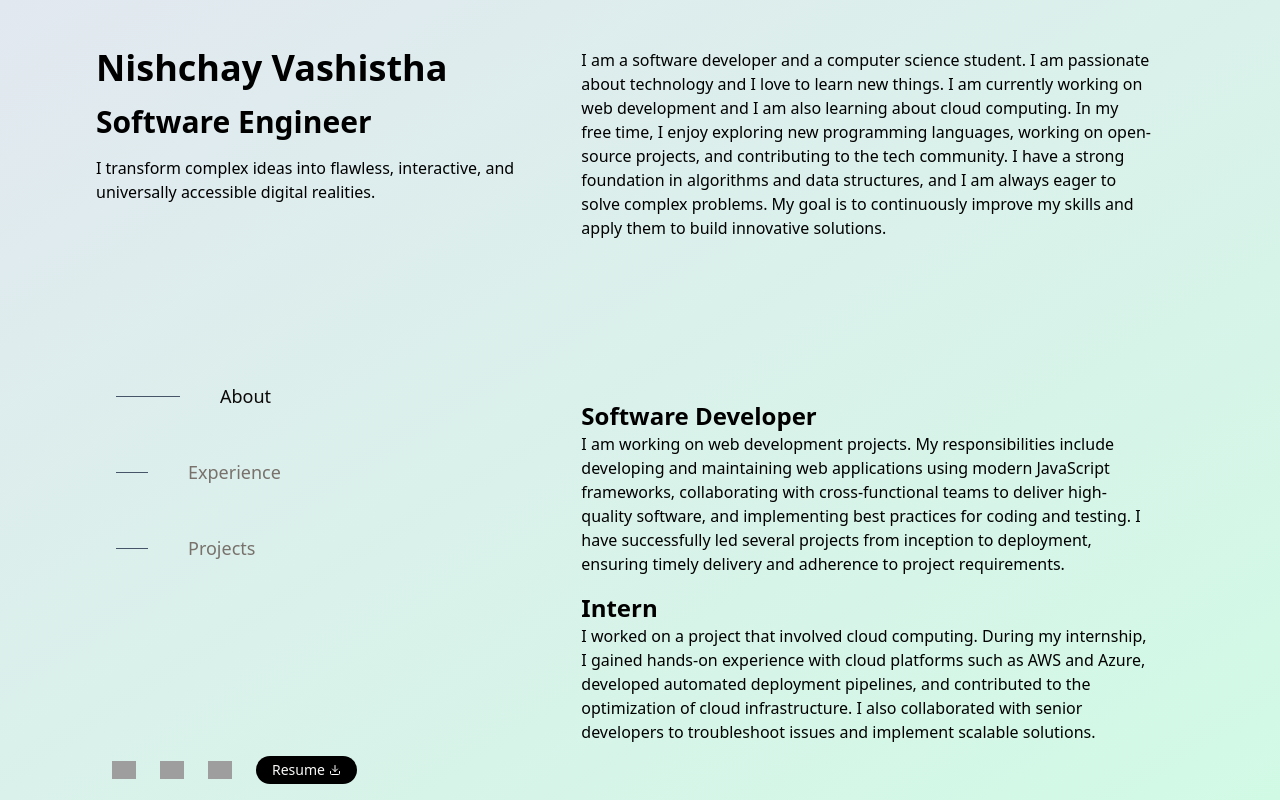
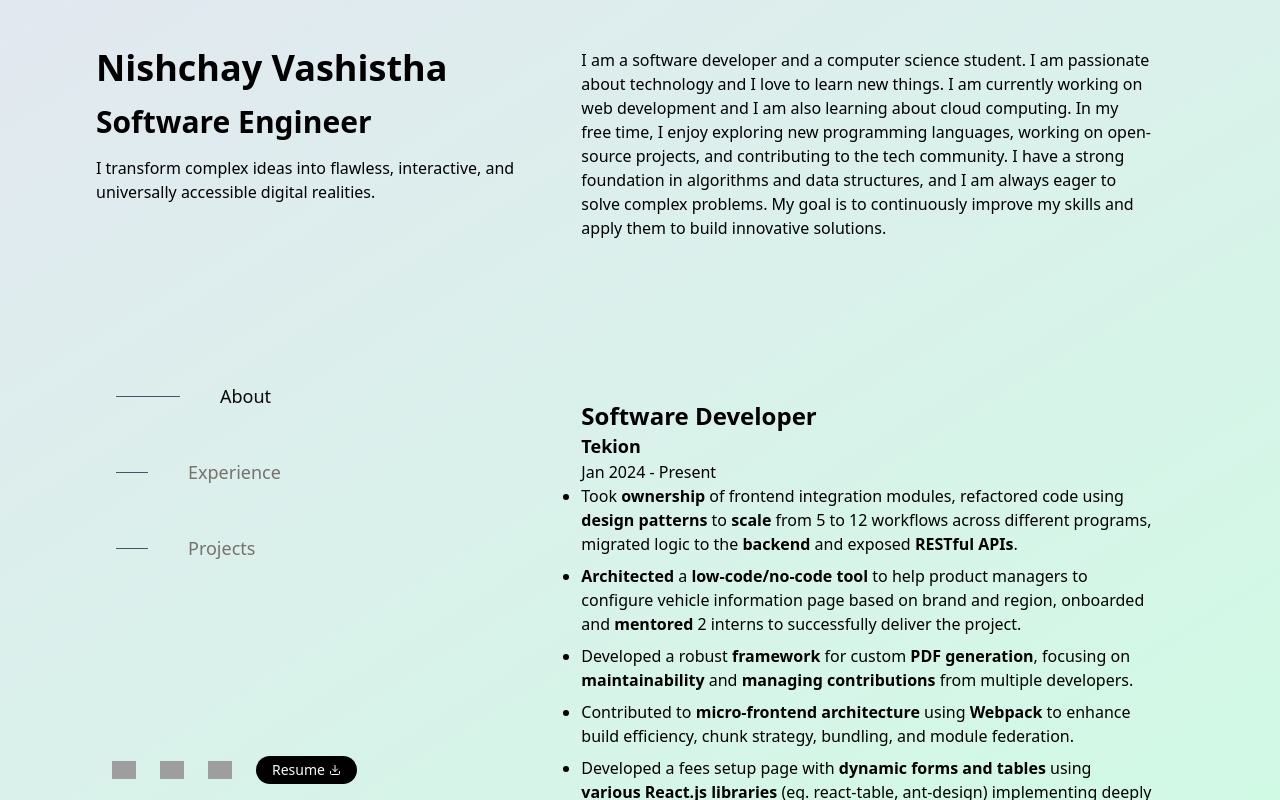
Before and after one commit to nishchay-v/nishchay-v-site, a Next.js app: page / in a window 1280 px wide. Built offline with nearby package versions, Linux system fonts and the light colour scheme; grey boxes are pictures that could not be loaded.

Commit message:
update resume content

```diff
--- a/src/app/page.tsx
+++ b/src/app/page.tsx
@@ -7,6 +7,114 @@ import '@/lib/env';
 
 import NextImage from '@/components/NextImage';
 import { Tabs, TabsList, TabsTrigger } from '@/components/ui/tabs';
+
+const TekionSE1 = () => (
+  <ul className='list-disc space-y-2'>
+    <>
+      <li>
+        {' '}
+        Took <strong>ownership</strong> of frontend integration modules,
+        refactored code using <strong>design patterns</strong> to{' '}
+        <strong>scale</strong> from 5 to 12 workflows across different programs,
+        migrated logic to the <strong>backend</strong> and exposed{' '}
+        <strong>RESTful APIs</strong>.
+      </li>
+      <li>
+        {' '}
+        <strong>Architected</strong> a <strong>low-code/no-code tool</strong> to
+        help product managers to configure vehicle information page based on
+        brand and region, onboarded and <strong>mentored</strong> 2 interns to
+        successfully deliver the project.
+      </li>
+      <li>
+        {' '}
+        Developed a robust <strong>framework</strong> for custom{' '}
+        <strong>PDF generation</strong>, focusing on{' '}
+        <strong>maintainability</strong> and{' '}
+        <strong>managing contributions</strong> from multiple developers.
+      </li>
+      <li>
+        {' '}
+        Contributed to <strong>micro-frontend architecture</strong> using{' '}
+        <strong>Webpack</strong> to enhance build efficiency, chunk strategy,
+        bundling, and module federation.
+      </li>
+      <li>
+        {' '}
+        Developed a fees setup page with{' '}
+        <strong>dynamic forms and tables</strong> using{' '}
+        <strong>various React.js libraries</strong> (eg. react-table,
+        ant-design) implementing deeply nested interdependent{' '}
+        <strong>validations</strong> for complex business scenarios.
+      </li>
+    </>
+  </ul>
+);
+
+const TekionASE = () => (
+  <ul className='list-disc space-y-2'>
+    <li>
+      Developed, maintained, and shipped <strong>production code</strong> for
+      large-scale web application primarily using <strong>React</strong>,{' '}
+      <strong>HTML</strong>, <strong>Scss</strong> and{' '}
+      <strong>Javascript</strong>
+    </li>
+    <li>
+      Developed a platform-level Moodle integration for user certificate{' '}
+      <strong>authentication</strong> and access control,{' '}
+      <strong>optimising performance</strong> with local storage and
+      implementing <strong>security</strong> measures to handle edge cases.
+    </li>
+    <li>
+      Integrated Tekion's system with multiple third-party sources,{' '}
+      <strong>aggregating data</strong> from different sources into
+      user-friendly views using by leveraging{' '}
+      <strong>asynchronous programming</strong> techniques.
+    </li>
+    <li>
+      Demonstrated proficiency in working with{' '}
+      <strong>large-scale codebases</strong> for distributed web applications,
+      showcasing <strong>exceptional debugging skills</strong>.
+    </li>
+    <li>
+      Displayed <strong>high flexibility</strong> by contributing to vast number
+      of modules including backend code.
+    </li>
+    <li>
+      Worked closely with <strong>cross-functional teams</strong>, including
+      backend developers, product managers and UI/UX designers to develop{' '}
+      <strong>performant</strong> frontend applications at an{' '}
+      <strong>agile</strong> (2 week) cadence.
+    </li>
+    <li>
+      Ensured code quality and adherence to coding standards by conducting{' '}
+      <strong>code reviews</strong>, writing <strong>unit tests</strong> and
+      focusing on <strong>code reusability</strong>, componentization, and state
+      management using <strong>Redux</strong> and <strong>Context API</strong>.
+    </li>
+  </ul>
+);
+
+const TekionIntern = () => (
+  <ul className='list-disc space-y-2'>
+    <li>
+      Created a <strong>mobile first</strong> progressive web app (
+      <strong>PWA</strong>) for tracking support tickets, translated wireframes
+      and mockups into interactive and visually appealing user interfaces using{' '}
+      <strong>React</strong>.
+    </li>
+    <li>
+      Implemented multiple user navigation flows using <strong>React</strong>{' '}
+      <strong>Router</strong> and integrated with authenticator service for the
+      login.
+    </li>
+    <li>
+      Developed strong understanding of version control systems (
+      <strong>Git</strong>) and code collaboration platforms (Github, Gitlab,
+      Bitbucket).
+    </li>
+  </ul>
+);
 
 const PAGE_SECTIONS = [
   {
@@ -21,17 +129,21 @@ const PAGE_SECTIONS = [
     content: [
       {
         title: 'Software Developer',
-        company: 'Company A',
-        duration: '2020 - Present',
-        description:
-          'I am working on web development projects. My responsibilities include developing and maintaining web applications using modern JavaScript frameworks, collaborating with cross-functional teams to deliver high-quality software, and implementing best practices for coding and testing. I have successfully led several projects from inception to deployment, ensuring timely delivery and adherence to project requirements.',
+        company: 'Tekion',
+        duration: 'Jan 2024 - Present',
+        description: <TekionSE1 />,
       },
       {
-        title: 'Intern',
-        company: 'Company B',
+        title: 'Associate Software Engineer',
+        company: 'Tekion',
+        duration: 'July 2022 - Jan 2024',
+        description: <TekionASE />,
+      },
+      {
+        title: 'Software Engineer Intern',
+        company: 'Tekion',
         duration: '2019 - 2020',
-        description:
-          'I worked on a project that involved cloud computing. During my internship, I gained hands-on experience with cloud platforms such as AWS and Azure, developed automated deployment pipelines, and contributed to the optimization of cloud infrastructure. I also collaborated with senior developers to troubleshoot issues and implement scalable solutions.',
+        description: <TekionIntern />,
       },
     ],
   },
@@ -40,22 +152,22 @@ const PAGE_SECTIONS = [
     key: 'projects',
     content: [
       {
-        title: 'Project A',
+        title: 'Task Manager',
         description:
           'This project is about creating a responsive web application that allows users to track their daily tasks and manage their time efficiently. The application features a user-friendly interface, real-time updates, and integration with popular calendar apps. I used React for the frontend, Node.js for the backend, and MongoDB for the database.',
       },
       {
-        title: 'Project B',
+        title: 'Data Analytics Platform',
         description:
           'This project is about developing a cloud-based solution for data analytics. The solution involves collecting and processing large datasets from various sources, performing complex data transformations, and providing insightful visualizations. I utilized Python, Apache Spark, and AWS services such as S3, Lambda, and Redshift to build and deploy the solution.',
       },
       {
-        title: 'Project C',
+        title: 'E-commerce Platform',
         description:
           'This project is about designing an e-commerce platform that offers a seamless shopping experience. The platform includes features like product recommendations, secure payment processing, and order tracking. I implemented the frontend using Vue.js, the backend using Django, and integrated third-party services for payment and shipping.',
       },
       {
-        title: 'Project D',
+        title: 'Chatbot for Customer Support',
         description:
           'This project is about creating an AI-powered chatbot for customer support. The chatbot can handle common queries, provide instant responses, and escalate complex issues to human agents. I used natural language processing techniques, machine learning models, and integrated the chatbot with messaging platforms like Slack and Facebook Messenger.',
       },
@@ -214,11 +326,12 @@ export default function HomePage() {
                     <p>{section.content}</p>
                   ) : (
                     section.content.map((item, index) => (
-                      <div key={index} className='my-4'>
+                      <div key={index} className='my-12'>
                         <h3>{item.title}</h3>
-                        {/* <p>{item.company}</p>
-                      <p>{item.duration}</p> */}
+                        {item.company && <h4>{item.company}</h4>}
+                        {item.company && <p>{item.duration}</p>}
                         <p>{item.description}</p>
+                        <p></p>
                       </div>
                     ))
                   )}
```
